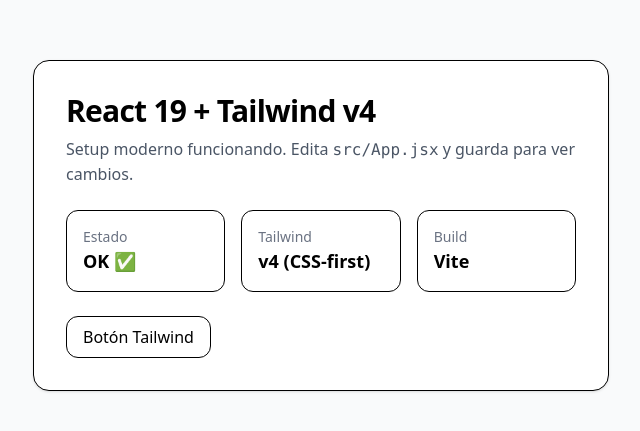
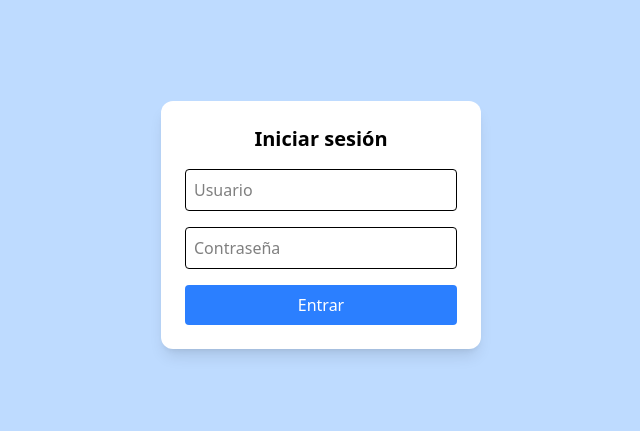
Before and after one commit to vaneor08/Proyecto_Team_To_Do, a React (Vite) app in the folder Team-To-do/: page / in a window 1280 px wide. Shown: the part 175-606 px from the top of the page, without its empty margins (319-959 px from the left). Built offline with nearby package versions, Linux system fonts and the light colour scheme.

Commit message:
login y tareas primera version (sin axios)

```diff
--- a/Team-To-do/src/App.jsx
+++ b/Team-To-do/src/App.jsx
@@ -1,34 +1,58 @@
-export default function App() {
-return (
-<main className="min-h-dvh bg-gray-50 grid place-items-center p-6">
-<section className="w-full max-w-xl rounded-2xl border bg-white p-8
-shadow">
-<h1 className="text-3xl font-bold tracking-tight">React 19 + Tailwind
-v4</h1>
-<p className="mt-2 text-gray-600">
-Setup moderno funcionando. Edita <code>src/App.jsx</code> y guarda
-para ver cambios.
-</p>
-<div className="mt-6 grid grid-cols-1 gap-4 sm:grid-cols-3">
-<div className="rounded-xl border p-4">
-<p className="text-sm text-gray-500">Estado</p>
-<p className="text-lg font-semibold">OK ✅</p>
-</div>
-<div className="rounded-xl border p-4">
-<p className="text-sm text-gray-500">Tailwind</p>
-<p className="text-lg font-semibold">v4 (CSS-first)</p>
-</div>
-<div className="rounded-xl border p-4">
-<p className="text-sm text-gray-500">Build</p>
-<p className="text-lg font-semibold">Vite</p>
-</div>
-</div>
-<button className="mt-6 inline-flex items-center justify-center
-rounded-xl border px-4 py-2 font-medium hover:bg-gray-50 active:scale-
-[0.98]">
-Botón Tailwind
-</button>
-</section>
-</main>
-)
+import { useState } from "react";
+import Login from "./components/Login";
+import TaskForm from "./components/TaskForm";
+import TaskList from "./components/TaskList";
+import SearchBar from "./components/SearchBar";
+import useLocalStorage from "./hooks/useLocalStorage";
+
+function App() {
+  const [user, setUser] = useState(null);
+  const [tasks, setTasks] = useLocalStorage("tasks", []);
+  const [search, setSearch] = useState("");
+
+  const addTask = (task) => {
+    setTasks([...tasks, task]);
+  };
+
+  const toggleTask = (id) => {
+    setTasks(
+      tasks.map((t) =>
+        t.id === id ? { ...t, completed: !t.completed } : t
+      )
+    );
+  };
+
+  const logout = () => {
+    setUser(null);
+  };
+
+  const filteredTasks = tasks.filter(
+    (t) =>
+      t.text.toLowerCase().includes(search.toLowerCase()) ||
+      t.author.toLowerCase().includes(search.toLowerCase())
+  );
+
+  if (!user) return <Login setUser={setUser} />;
+
+  return (
+    <div className="min-h-screen bg-gray-100 p-6">
+      <div className="flex justify-between items-center mb-6">
+        <h1 className="text-3xl font-bold">Team To-Do ✅</h1>
+        <button
+          onClick={logout}
+          className="bg-red-500 text-white px-4 py-2 rounded hover:bg-red-600"
+        >
+          Cerrar sesión
+        </button>
+      </div>
+
+      <p className="mb-4">Bienvenido, {user} 👋</p>
+
+      <TaskForm addTask={addTask} author={user} />
+      <SearchBar search={search} setSearch={setSearch} />
+      <TaskList tasks={filteredTasks} toggleTask={toggleTask} />
+    </div>
+  );
 }
+
+export default App;
--- /dev/null
+++ b/Team-To-do/src/components/Login.jsx
@@ -0,0 +1,58 @@
+import { useState } from "react";
+
+export default function Login({ setUser }) {
+  const [username, setUsername] = useState("");
+  const [password, setPassword] = useState("");
+  const [error, setError] = useState("");
+
+  const users = [
+    { username: "usuario1", password: "1234" },
+    { username: "usuario2", password: "abcd" },
+    { username: "usuario3", password: "admin" },
+  ];
+
+  const handleLogin = (e) => {
+    e.preventDefault();
+    const found = users.find(
+      (u) => u.username === username && u.password === password
+    );
+    if (found) {
+      setUser(found.username);
+    } else {
+      setError("Credenciales inválidas ❌");
+    }
+  };
+
+  return (
+    <div className="flex items-center justify-center h-screen bg-blue-200">
+      <form
+        onSubmit={handleLogin}
+        className="bg-white p-6 rounded-xl shadow-lg space-y-4 w-80"
+      >
+        <h2 className="text-xl font-bold text-center">Iniciar sesión</h2>
+
+        <input
+          type="text"
+          placeholder="Usuario"
+          value={username}
+          onChange={(e) => setUsername(e.target.value)}
+          className="w-full p-2 border rounded"
+        />
+
+        <input
+          type="password"
+          placeholder="Contraseña"
+          value={password}
+          onChange={(e) => setPassword(e.target.value)}
+          className="w-full p-2 border rounded"
+        />
+
+        {error && <p className="text-red-500 text-sm">{error}</p>}
+
+        <button className="w-full bg-blue-500 text-white py-2 rounded hover:bg-blue-600">
+          Entrar
+        </button>
+      </form>
+    </div>
+  );
+}
--- /dev/null
+++ b/Team-To-do/src/components/SearchBar.jsx
@@ -0,0 +1,11 @@
+export default function SearchBar({ search, setSearch }) {
+  return (
+    <input
+      type="text"
+      placeholder="Buscar tarea o autor..."
+      value={search}
+      onChange={(e) => setSearch(e.target.value)}
+      className="w-full border rounded p-2 mb-4"
+    />
+  );
+}
--- /dev/null
+++ b/Team-To-do/src/components/TaskForm.jsx
@@ -0,0 +1,30 @@
+import { useState } from "react";
+
+export default function TaskForm({ addTask, author }) {
+  const [text, setText] = useState("");
+
+  const handleSubmit = (e) => {
+    e.preventDefault();
+    if (!text.trim()) return;
+    addTask({ id: Date.now(), author, text, completed: false });
+    setText("");
+  };
+
+  return (
+    <form
+      onSubmit={handleSubmit}
+      className="flex gap-2 mb-4"
+    >
+      <input
+        type="text"
+        placeholder="Escribe una tarea..."
+        value={text}
+        onChange={(e) => setText(e.target.value)}
+        className="flex-1 border rounded p-2"
+      />
+      <button className="bg-green-500 text-white px-4 rounded hover:bg-green-600">
+        ➕
+      </button>
+    </form>
+  );
+}
--- /dev/null
+++ b/Team-To-do/src/components/TaskItem.jsx
@@ -0,0 +1,22 @@
+export default function TaskItem({ task, toggleTask }) {
+  return (
+    <li
+      className={`p-3 rounded shadow flex justify-between items-center ${
+        task.completed ? "bg-green-100" : "bg-white"
+      }`}
+    >
+      <div>
+        <p className={task.completed ? "line-through text-gray-500" : ""}>
+          {task.text}
+        </p>
+        <span className="text-xs text-gray-400">Autor: {task.author}</span>
+      </div>
+      <button
+        onClick={() => toggleTask(task.id)}
+        className="text-sm bg-blue-500 text-white px-2 py-1 rounded hover:bg-blue-600"
+      >
+        {task.completed ? "Desmarcar" : "Completar"}
+      </button>
+    </li>
+  );
+}
--- /dev/null
+++ b/Team-To-do/src/components/TaskList.jsx
@@ -0,0 +1,15 @@
+import TaskItem from "./TaskItem";
+
+export default function TaskList({ tasks, toggleTask }) {
+  if (!tasks.length) {
+    return <p className="text-center text-gray-500">No hay tareas 😴</p>;
+  }
+
+  return (
+    <ul className="space-y-2">
+      {tasks.map((task) => (
+        <TaskItem key={task.id} task={task} toggleTask={toggleTask} />
+      ))}
+    </ul>
+  );
+}
--- /dev/null
+++ b/Team-To-do/src/hooks/useLocalStorage.js
@@ -0,0 +1,14 @@
+import { useState, useEffect } from "react";
+
+export default function useLocalStorage(key, initialValue) {
+  const [value, setValue] = useState(() => {
+    const stored = localStorage.getItem(key);
+    return stored ? JSON.parse(stored) : initialValue;
+  });
+
+  useEffect(() => {
+    localStorage.setItem(key, JSON.stringify(value));
+  }, [key, value]);
+
+  return [value, setValue];
+}
--- a/Team-To-do/src/main.jsx
+++ b/Team-To-do/src/main.jsx
@@ -1,5 +1,10 @@
-import ReactDOM from 'react-dom/client'
-import App from './App.jsx'
-import './index.css' // <- Asegúrate de tener esta línea
-import './index.css' // (deja solo una si ya existía)
-ReactDOM.createRoot(document.getElementById('root')).render(<App />)
+import React from "react";
+import ReactDOM from "react-dom/client";
+import App from "./App";
+import "./index.css";
+
+ReactDOM.createRoot(document.getElementById("root")).render(
+  <React.StrictMode>
+    <App />
+  </React.StrictMode>
+);
```
